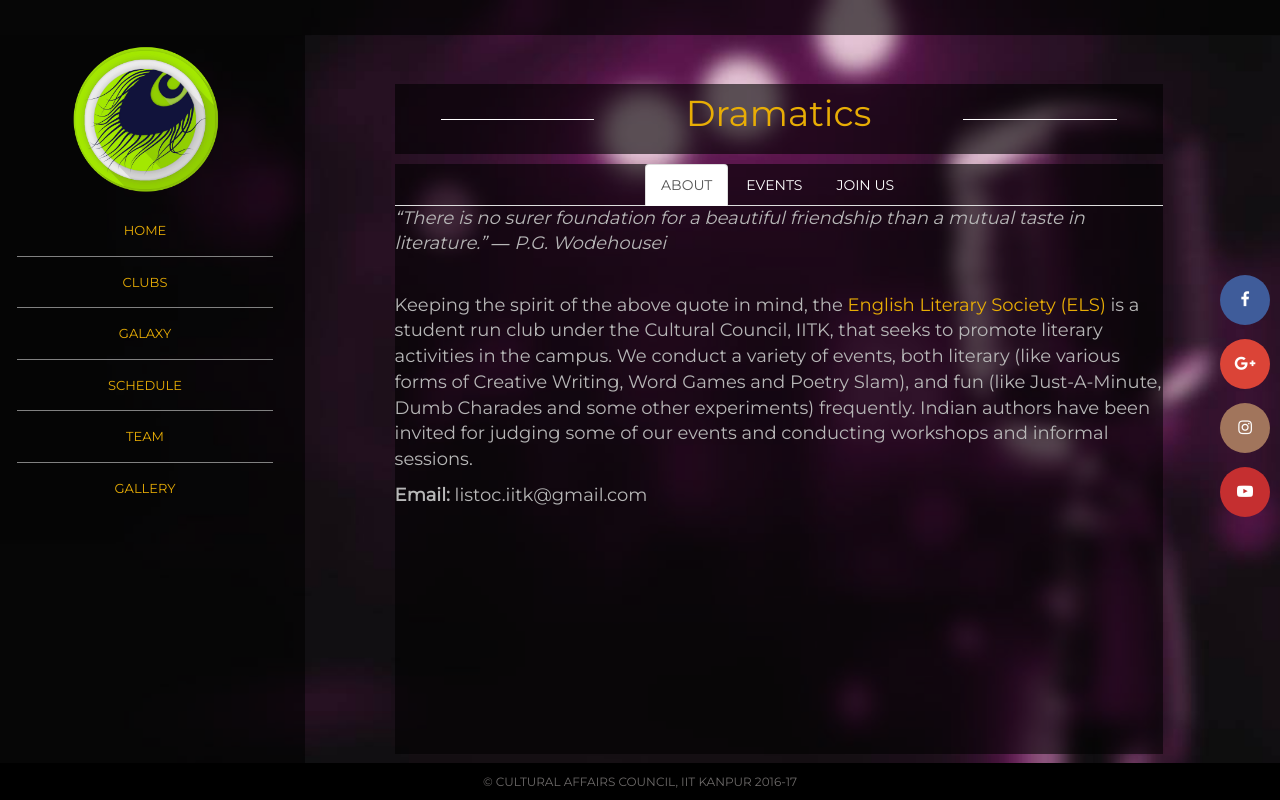
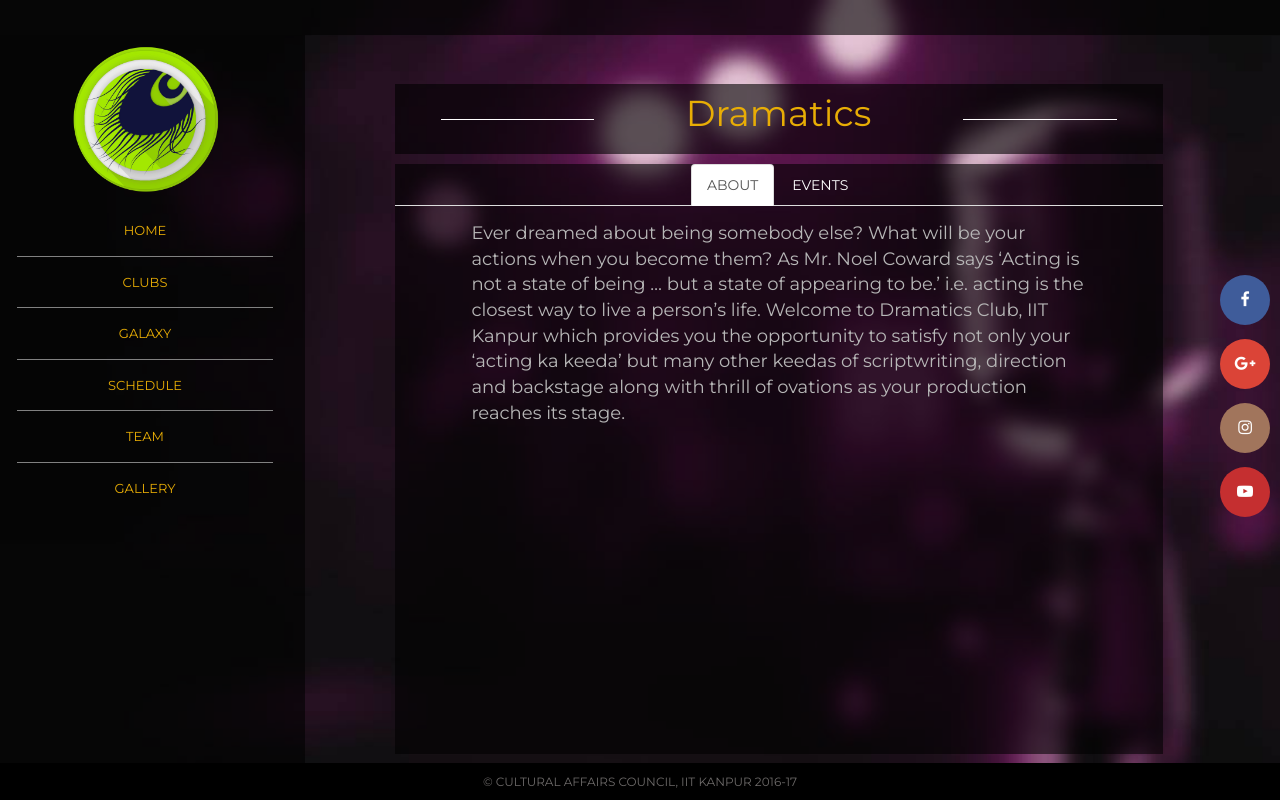
Before and after one commit to shivnshu/CultCouncilIITK, a CodeIgniter app: page /database/index.php/welcome/dramatics in a window 1280 px wide. Run offline with CodeIgniter, Linux system fonts and the light colour scheme.

Commit message:
Add fac and dramatics content

```diff
--- a/application/views/clubs/dramatics.php
+++ b/application/views/clubs/dramatics.php
@@ -17,28 +17,28 @@
         <ul class="nav nav-tabs" style="background-color: rgba(0, 0, 0, .6);">
           <li class="active" ><a data-toggle="tab" href="#about-els" >ABOUT</a></li>
           <li><a data-toggle="tab" href="#events-els" >EVENTS</a></li>
-          <li><a data-toggle="tab" href="#joinus-els">JOIN US</a></li>
+          <!--<li><a data-toggle="tab" href="#joinus-els">JOIN US</a></li>-->
         </ul>
 
 <div class="tab-content scrollBar scroll-pane"  id = "scrollbox" style="width:100%; text-align:left;">
 
   <article id="about-els" class="tab-pane fade in active">
-            <p><i>“There is no surer foundation for a beautiful friendship than a mutual taste in literature.” ― P.G. Wodehousei</i><br><br></p>
-              <p>Keeping the spirit of the above quote in mind, the <a target="_blank" href="https://elsiitk.wordpress.com/">English Literary Society (ELS)</a> is a student run club under the Cultural Council, IITK, that seeks to promote literary activities in the campus. We conduct a variety of events, both literary (like various forms of Creative Writing, Word Games and Poetry Slam), and fun (like Just-A-Minute, Dumb Charades and some other experiments) frequently. Indian authors have been invited for judging some of our events and conducting workshops and informal sessions. </p>
-              <p><b>Email:</b> listoc.iitk@gmail.com</p>
+
+              <p class="clubs_introduction">Ever dreamed about being somebody else? What will be your actions when you become them? As Mr. Noel Coward says ‘Acting is not a state of being … but a state of appearing to be.’ i.e. acting is the closest way to live a person’s life. Welcome to Dramatics Club, IIT Kanpur which provides you the opportunity to satisfy not only your ‘acting ka keeda’ but many other keedas of scriptwriting, direction and backstage along with thrill of ovations as your production reaches its stage.</p>
   </article>
 
-  <article id="events-els" class="tab-pane fade">
-              <h3>Some of the major events conducted by the ELS include:</h3>
-                <p><b>Treasure Hunt:</b> It is an annual, all night event, usually held in August, wherein the freshers form teams of up to six people and participate in a fast-paced, nerve-racking hunt, searching for clues one after the other in the whole campus. The event is conducted in association with the Quiz Club and the Hindi Sahitya Sabha, and acts as a campus tour for the incoming batch. Many students from the senior batches also participate as clue holders at the various locations, and make the teams do some fun activities before handing them the clues. This event sees a participation from around 600 freshmen every year.</p>
-               <p><b>Freshers' Frolica:</b> It is a series of four competitions held around August - September: JAM, Dumb Charades, Creative Writing and Word Games. These are supposed to introduce the freshers to the kind of events that the ELS conducts, and also to win some prizes in the process.</p>
-                <p><b>Run up to Galaxy / Galaxy Literary Events:</b> Galaxy is IITK's inter-hall cultural competition, which is fiercely fought in the month of February / March every year. ELS conducts its traditional events, as well as one or two new events.</p>
-                <p><b>Sweet Summer Sweat / Winter Winds:</b> Prompt-based / format-based writing events are held in the vacations, as these are the times when the students are free from the hustle-bustle of the campus, and can let their minds run free and come up with creations in the form of prose / poetry / comic strips / drama or any other literary form deemed convenient.</p>
-                 <p><b>LitFest:</b> It is conducted annually as part of CultFest, the internal cultural fest of the campus. New ideas are usually tested here, and Poetry slam came out of one such experimentation.</p>
-              <p><b>Run up to Antaragni:</b> As the name suggests, this is a pre-Antaragni event, held to warm up the participants so that they can exhibit their literary skills in the actual events and win some prizes.</p>
-              <p><b>Standalone Events:</b> Poetry slams are held twice a year, where some of the poets of the campus come out of their rooms and perform a fine piece of original poetry to an appreciative audience. The Institute JAM League has also been started as one such initiative, where the aim is to take JAM to a whole new level of competition.</p>
+  <article id="events-els" class="tab-pane fade clubs_events">
+              <h3>Some of the major events conducted by the Dramatics club include:</h3>
+                <p><b>Orientation Nukkad:</b> It is an annual, all night event, usually held in August, wherein the freshers form teams of up to six people and participate in a fast-paced, nerve-racking hunt, searching for clues one after the other in the whole campus. The event is conducted in association with the Quiz Club and the Hindi Sahitya Sabha, and acts as a campus tour for the incoming batch. Many students from the senior batches also participate as clue holders at the various locations, and make the teams do some fun activities before handing them the clues. This event sees a participation from around 600 freshmen every year.</p>
+               <p><b>Fresher’s Night:</b> It is a series of four competitions held around August - September: JAM, Dumb Charades, Creative Writing and Word Games. These are supposed to introduce the freshers to the kind of events that the ELS conducts, and also to win some prizes in the process.</p>
+                <p><b>Dram Eve-1:</b> Galaxy is IITK's inter-hall cultural competition, which is fiercely fought in the month of February / March every year. ELS conducts its traditional events, as well as one or two new events.</p>
+                <p><b>Antaragni:</b> Prompt-based / format-based writing events are held in the vacations, as these are the times when the students are free from the hustle-bustle of the campus, and can let their minds run free and come up with creations in the form of prose / poetry / comic strips / drama or any other literary form deemed convenient.</p>
+                 <p><b>Dram Eve-2:</b> It is conducted annually as part of CultFest, the internal cultural fest of the campus. New ideas are usually tested here, and Poetry slam came out of one such experimentation.</p>
+              <p><b>Summer Workshop:</b> As the name suggests, this is a pre-Antaragni event, held to warm up the participants so that they can exhibit their literary skills in the actual events and win some prizes.</p>
 
   </article>
+
+  <!--
   <article id="joinus-els" class="tab-pane fade">
             <p><b>Meander:</b>  Meander is the annual publication of ELS. The best entries from the summer creative writing competition, as well as other entries, get featured in a four page publication which is circulated in the campus.</p>
 
@@ -47,7 +47,7 @@
             <p><b>Hydra Parables:</b> The Hydra Parables was a work started in 2015, wherein different authors imagine the possibilities stemming from a given set of characters and a setting, and iterate over different settings. <a target="_blank" href="https://elsiitk.wordpress.com/hydra-parables/">https://elsiitk.wordpress.com/hydra-parables/</a></p>
 
   </article>
-
+-->
 </div>
 
   </div>
--- a/css/mystyles.css
+++ b/css/mystyles.css
@@ -543,3 +543,13 @@ a{
 @media only screen and (max-width: 990px){
     .our-team{ margin-bottom: 20px; }
 }
+
+.clubs_introduction{
+    padding: 10%;
+    padding-top: 2%;
+}
+
+.clubs_events{
+    padding: 10%;
+    padding-top: 0%;
+}
```
Also changed, not shown: application/views/clubs/fac.php (+12 -13 lines).
